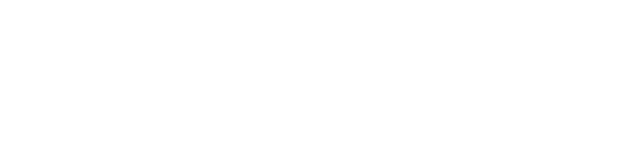
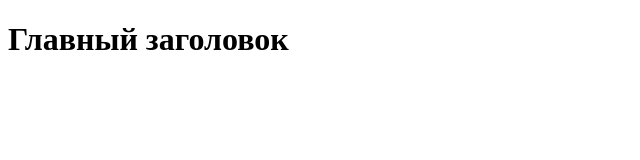
Before and after one commit to Dmitriy2140/New-repository, a plain HTML site: page index.html in a window 1280 px wide. Shown: the whole page, without its empty margins (0-640 px from the left). Drawn offline with Linux system fonts and the light colour scheme.

Commit message:
Добавили Главный Заголовок

```diff
--- a/index.html
+++ b/index.html
@@ -7,6 +7,7 @@
     <title>Страница</title>
 </head>
 <body>
+    <h1> Главный заголовок </h1>
 
 </body>
 </html>
```
